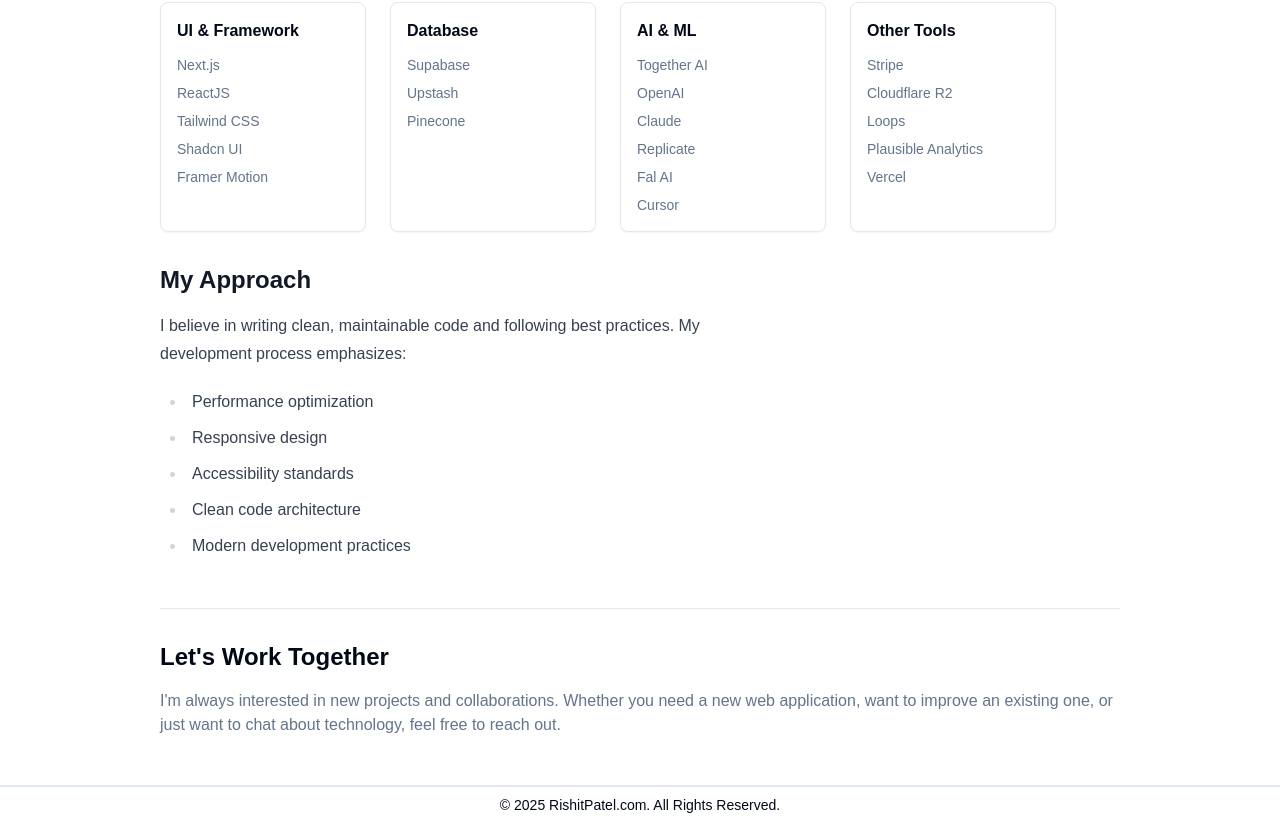
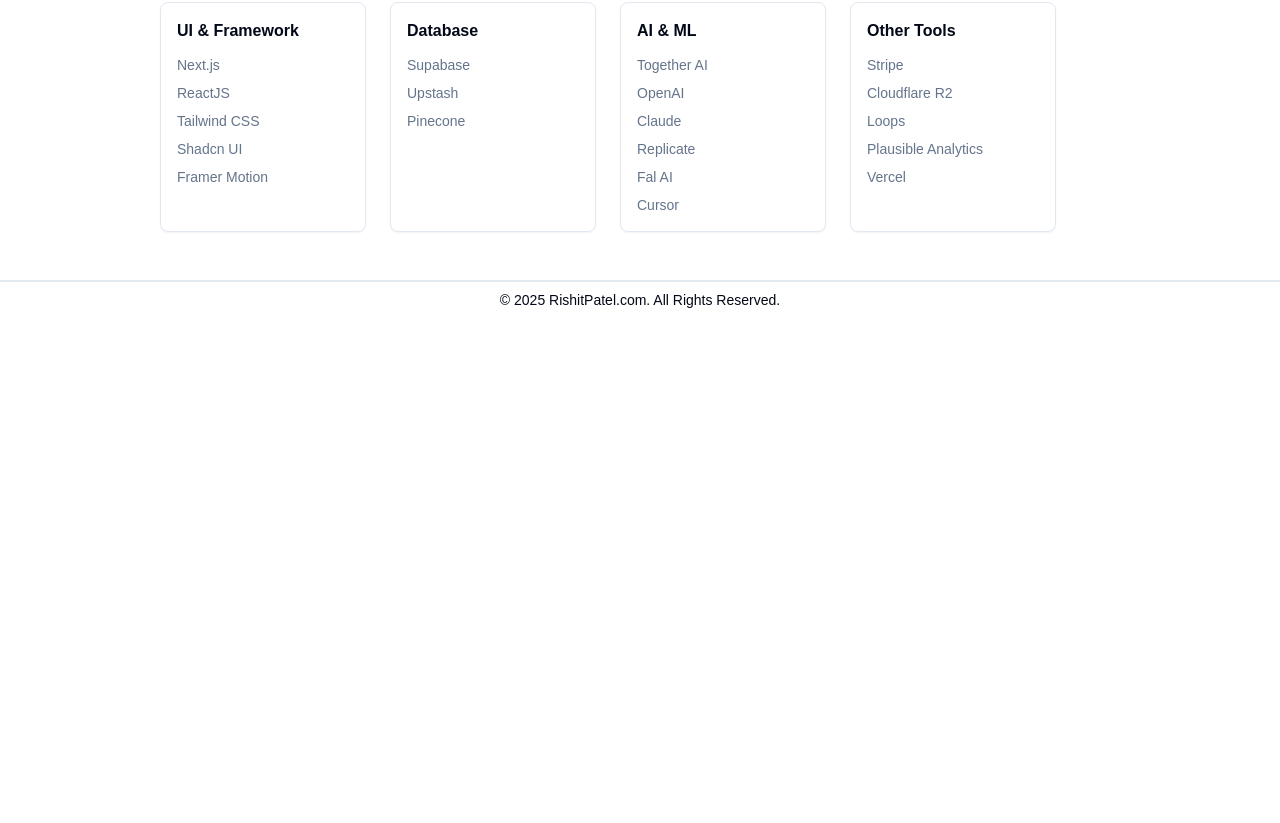
Before and after one commit to imrishit98/rishitpatel.com, a Next.js app: page /about in a window 1280 px wide. Shown: the part 320-1143 px from the top of the page. After the commit the page ends 800 px from the top, so only its background shows below. Built offline with nearby package versions, Linux system fonts and the light colour scheme; a web font is replaced by a local one.

Commit message:
Remove Approach and Contact components from AboutPage

```diff
--- a/src/app/about/page.js
+++ b/src/app/about/page.js
@@ -15,8 +15,6 @@ export default function AboutPage() {
     <Container className='pt-6 pb-12'>
       <AboutHero />
       <Skills />
-      <Approach />
-      <Contact />
     </Container>
   );
 }
```
